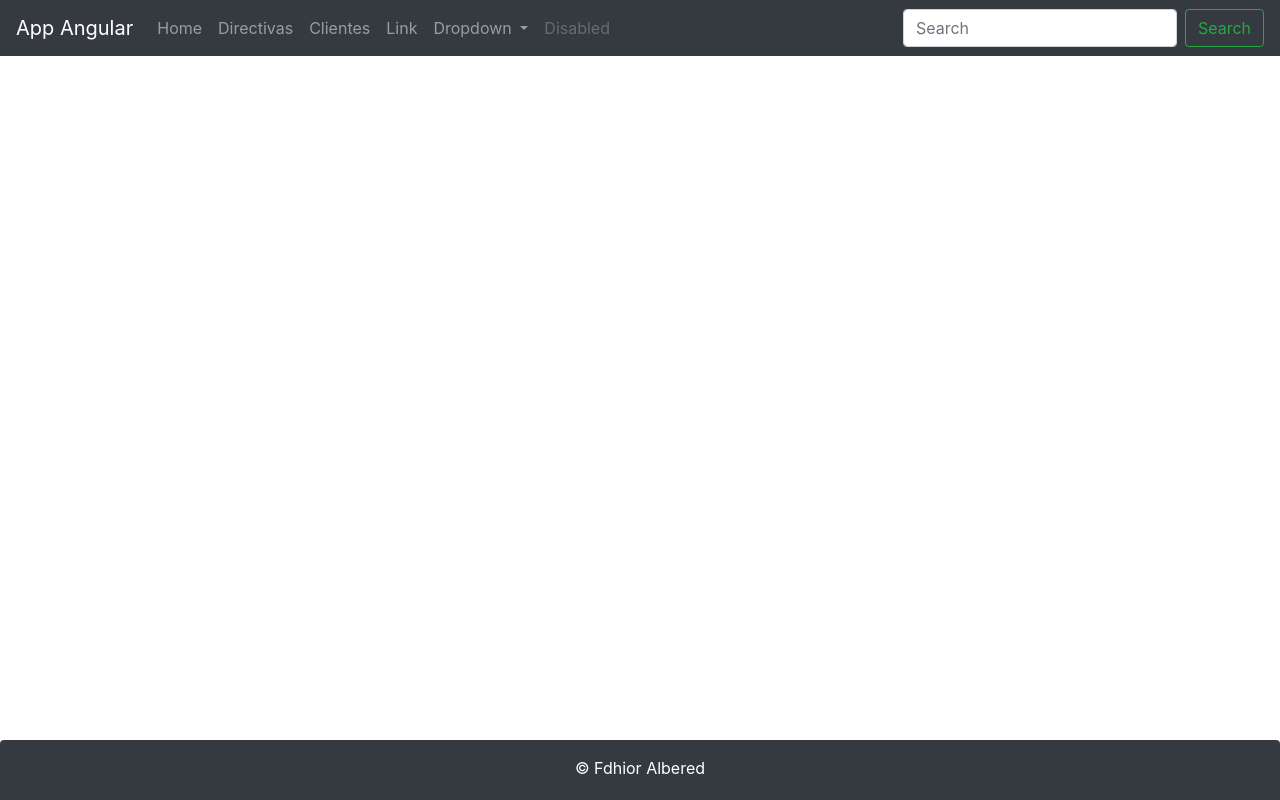
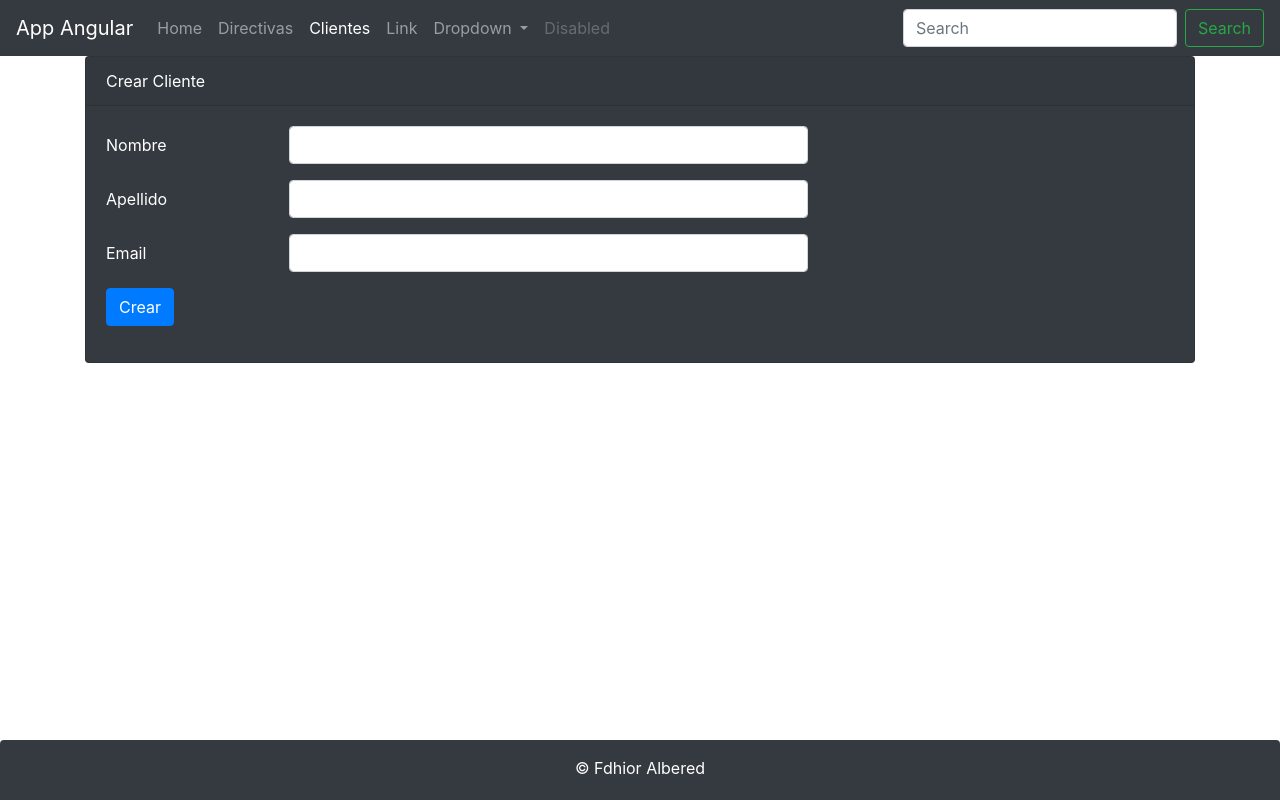
Before and after one commit to fdhior/springangularfront, an Angular app: page /clientes/form in a window 1280 px wide. Before the commit this address led to /. Built offline with nearby package versions, Linux system fonts and the light colour scheme.

Commit message:
Cambios en el componente de clientes
Cambios hechos en el componente clientes para obtener los datos de un medio externo

```diff
--- a/src/app/clientes/clientes.component.html
+++ b/src/app/clientes/clientes.component.html
@@ -2,6 +2,10 @@
     <div class="card-header">Clientes</div>
     <div class="card-body text-primary">
       <h5 class="card-title">Listado de Clientes</h5>
+        <div class="my-2 text-left">
+            <button class="btn btn-rounded btn-primary" type="button" [routerLink]="['/clientes/form']">Crear Cliente</button>
+        </div>
+
 
         <table class="table table-bordered table-stripped">
             <thead>
--- /dev/null
+++ b/src/app/clientes/form.component.html
@@ -0,0 +1,33 @@
+<div class="card bg-dark text-white">
+    <div class="card-header">{{ titulo }}</div>
+    <div class="card-body">
+
+        <form (ngSubmit) = "create()">
+            <div class="form-group row">
+                <label for="nombre" class="col-form-label col-sm-2">Nombre</label>
+                <div class="col-sm-6">
+                    <input type="text" class="form-control" [(ngModel)]="cliente.nombre" name="nombre">
+                </div>
+            </div>
+            <div class="form-group row">
+                <label for="apellido" class="col-form-label col-sm-2">Apellido</label>
+                <div class="col-sm-6">
+                    <input type="text" class="form-control" [(ngModel)]="cliente.apellido" name="apellido">
+                </div>
+            </div>
+            <div class="form-group row">
+                <label for="email" class="col-form-label col-sm-2">Email</label>
+                <div class="col-sm-6">
+                    <input type="text" class="form-control" [(ngModel)]="cliente.email" name="email">
+                </div>
+            </div>
+            <div class="form-group row">
+                <div class="col-sm-6">
+                    <button class="btn btn-primary" role="button">Crear</button>
+                </div>
+            </div>
+        </form>
+
+
+    </div>
+</div>
--- /dev/null
+++ b/src/app/clientes/form.component.ts
@@ -0,0 +1,23 @@
+import { Component, OnInit } from '@angular/core';
+import { Cliente } from './cliente';
+
+@Component({
+  selector: 'app-form',
+  templateUrl: './form.component.html'
+})
+export class FormComponent implements OnInit {
+
+  private cliente: Cliente = new Cliente();
+  private titulo: string = "Crear Cliente";
+
+  constructor() { }
+
+  ngOnInit() {
+  }
+
+  public create(): void {
+    console.log("Clicked");
+    console.log(this.cliente);
+  }
+
+}
```
Also changed, not shown: src/app/app.module.ts (+7 -2 lines).
